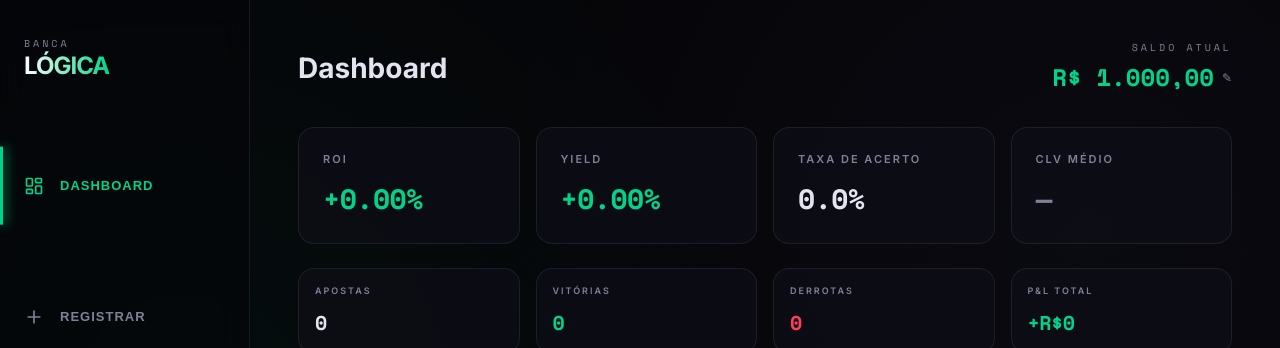
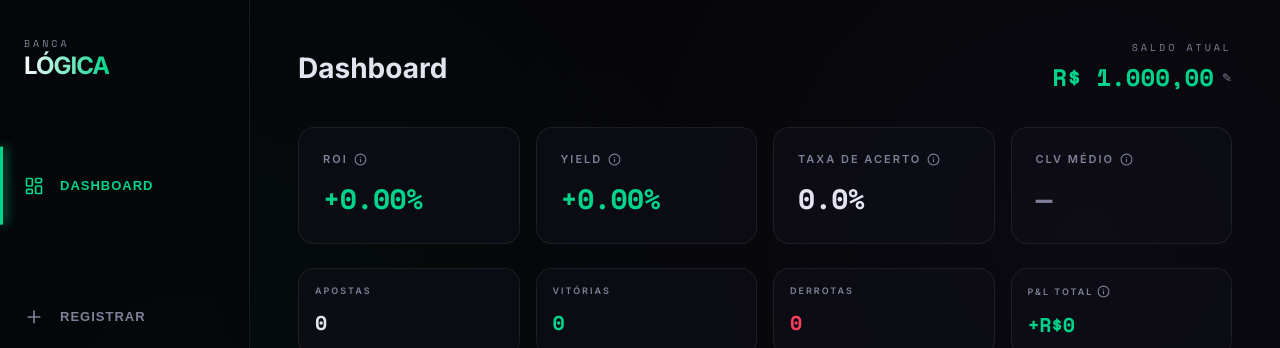
Before and after one commit to zehvistuba/bankroll-vault, a React (Vite) app: page / in a window 1280 px wide. Shown: the top 348 px of the page. Built offline with nearby package versions, Linux system fonts and the light colour scheme.

Commit message:
feat: adicionado tooltips de informacao para KPIs e termos tecnicos

```diff
--- a/src/App.jsx
+++ b/src/App.jsx
@@ -1,6 +1,6 @@
 import { useState, useEffect, useMemo, useRef } from "react";
 import { LineChart, Line, XAxis, YAxis, Tooltip, ResponsiveContainer, CartesianGrid, ReferenceLine } from "recharts";
-import { LayoutDashboard, Plus, List, Calculator, BarChart2, Sparkles, RefreshCw, Check, X } from "lucide-react";
+import { LayoutDashboard, Plus, List, Calculator, BarChart2, Sparkles, RefreshCw, Check, X, Info } from "lucide-react";
 
 const SPORTS = ["Futebol", "Tênis", "Basquete", "Futebol Americano", "MMA", "Outros"];
 const MARKETS = ["1x2", "Over/Under", "Escanteios", "Ambas Marcam", "Handicap Asiático", "Handicap Europeu", "Dupla Chance", "Total de Pontos", "Aces", "Duplas Faltas", "Outros"];
@@ -129,6 +129,25 @@ function AIInsights({ stats, marketSeg, bookSeg, sportSeg, bets }) {
         </div>
       )}
       {!insight && !loading && !error && <div style={{ fontSize: 13, color: "var(--muted)", lineHeight: 1.7, marginTop: 16 }}>Clique em "Gerar Análise" para receber um diagnóstico profundo de seus padrões, possíveis vazamentos de EV e recomendações acionáveis feitas por Inteligência Artificial.</div>}
+    </div>
+  );
+}
+
+function InfoTooltip({ text }) {
+  const [open, setOpen] = useState(false);
+  return (
+    <div
+      className="tooltip-container"
+      onMouseEnter={() => setOpen(true)}
+      onMouseLeave={() => setOpen(false)}
+      onClick={() => setOpen(!open)}
+    >
+      <Info size={13} className="tooltip-icon" />
+      {open && (
+        <div className="tooltip-content animate-fade-in">
+          {text}
+        </div>
+      )}
     </div>
   );
 }
@@ -288,19 +307,25 @@ export default function BankrollVault() {
             {/* DASHBOARD */}
             {view === "dashboard" && <>
               <div className="grid-4">
-                {[{ label: "ROI", val: fmtPct(stats.roi), color: stats.roi >= 0 ? "g" : "r" },
-                  { label: "YIELD", val: fmtPct(stats.yield), color: stats.yield >= 0 ? "g" : "r" },
-                  { label: "TAXA DE ACERTO", val: `${stats.winRate.toFixed(1)}%`, color: "text" },
-                  { label: "CLV MÉDIO", val: stats.avgCLV != null ? fmtPct(stats.avgCLV) : "—", color: stats.avgCLV != null ? (stats.avgCLV >= 0 ? "g" : "r") : "muted" }].map(k => (
-                  <div key={k.label} className="card"><span className="kpi-label">{k.label}</span><div className={`kpi-value ${k.color}`}>{k.val}</div></div>
+                {[{ label: "ROI", val: fmtPct(stats.roi), color: stats.roi >= 0 ? "g" : "r", tip: "Retorno Sobre Investimento. Mede o seu lucro líquido em relação à banca inicial." },
+                  { label: "YIELD", val: fmtPct(stats.yield), color: stats.yield >= 0 ? "g" : "r", tip: "Eficiência. Mostra a porcentagem de lucro sobre todo o volume financeiro apostado." },
+                  { label: "TAXA DE ACERTO", val: `${stats.winRate.toFixed(1)}%`, color: "text", tip: "Porcentagem de vitórias em relação ao total de apostas concluídas." },
+                  { label: "CLV MÉDIO", val: stats.avgCLV != null ? fmtPct(stats.avgCLV) : "—", color: stats.avgCLV != null ? (stats.avgCLV >= 0 ? "g" : "r") : "muted", tip: "Closing Line Value. Se positivo, significa que você bateu a casa de aposta e comprou odds maiores do que o valor de fechamento (O que garante lucro a longo prazo)." }].map(k => (
+                  <div key={k.label} className="card">
+                    <span className="kpi-label" style={{ display: 'flex', alignItems: 'center', gap: '6px' }}>{k.label} {k.tip && <InfoTooltip text={k.tip} />}</span>
+                    <div className={`kpi-value ${k.color}`}>{k.val}</div>
+                  </div>
                 ))}
               </div>
               <div className="grid-4">
                 {[{ label: "APOSTAS", val: stats.totalBets, color: "text" },
                   { label: "VITÓRIAS", val: stats.wins, color: "g" },
                   { label: "DERROTAS", val: stats.losses, color: "r" },
-                  { label: "P&L TOTAL", val: `${stats.totalPL >= 0 ? "+" : ""}R$${Math.round(stats.totalPL)}`, color: stats.totalPL >= 0 ? "g" : "r" }].map(k => (
-                  <div key={k.label} className="card" style={{ padding: "16px" }}><span className="kpi-label" style={{ fontSize: 9 }}>{k.label}</span><div className={`kpi-value ${k.color}`} style={{ fontSize: 20 }}>{k.val}</div></div>
+                  { label: "P&L TOTAL", val: `${stats.totalPL >= 0 ? "+" : ""}R$${Math.round(stats.totalPL)}`, color: stats.totalPL >= 0 ? "g" : "r", tip: "Profit & Loss. O seu resultado financeiro bruto em Reais." }].map(k => (
+                  <div key={k.label} className="card" style={{ padding: "16px" }}>
+                    <span className="kpi-label" style={{ fontSize: 9, display: 'flex', alignItems: 'center', gap: '4px' }}>{k.label} {k.tip && <InfoTooltip text={k.tip} />}</span>
+                    <div className={`kpi-value ${k.color}`} style={{ fontSize: 20 }}>{k.val}</div>
+                  </div>
                 ))}
               </div>
 
@@ -460,7 +485,10 @@ export default function BankrollVault() {
             {view === "kelly" && <div className="card" style={{ maxWidth: 700, margin: "0 auto" }}>
               <div style={{ display: "flex", alignItems: "center", gap: 12, marginBottom: 12 }}>
                 <Calculator size={20} color="var(--primary)" />
-                <span className="section-title" style={{ marginBottom: 0 }}>CALCULADORA CRITÉRIO DE KELLY</span>
+                <span className="section-title" style={{ marginBottom: 0, display: 'flex', alignItems: 'center', gap: '6px' }}>
+                  CALCULADORA CRITÉRIO DE KELLY
+                  <InfoTooltip text="O Critério de Kelly é a fórmula matemática de ouro das apostas. Ele calcula a porcentagem exata da sua banca que deve ser apostada com base na sua probabilidade para maximizar o lucro a longo prazo e reduzir a chance de quebra a zero." />
+                </span>
               </div>
               <p style={{ fontSize: 13, color: "var(--muted)", marginBottom: 24, lineHeight: 1.6 }}>Calcule o tamanho ideal (stake) para sua aposta com base na sua vantagem matemática estimada. Informe sua probabilidade real e a odd oferecida pela casa.</p>
 
--- a/src/index.css
+++ b/src/index.css
@@ -502,3 +502,58 @@ body {
 .balance-display:hover {
   opacity: 0.8;
 }
+
+/* Tooltip */
+.tooltip-container {
+  display: inline-flex;
+  position: relative;
+  cursor: pointer;
+  align-items: center;
+  justify-content: center;
+}
+
+.tooltip-icon {
+  color: var(--muted);
+  transition: color 0.2s ease;
+}
+
+.tooltip-container:hover .tooltip-icon {
+  color: var(--primary);
+}
+
+.tooltip-content {
+  position: absolute;
+  bottom: 150%;
+  left: 50%;
+  transform: translateX(-50%);
+  margin-bottom: 8px;
+  background: rgba(10, 10, 16, 0.95);
+  border: 1px solid var(--border);
+  backdrop-filter: blur(8px);
+  -webkit-backdrop-filter: blur(8px);
+  color: var(--text);
+  font-size: 11px;
+  font-family: var(--font-sans);
+  font-weight: 500;
+  text-transform: none;
+  letter-spacing: 0;
+  padding: 12px 14px;
+  border-radius: 8px;
+  width: max-content;
+  max-width: 220px;
+  z-index: 100;
+  box-shadow: 0 4px 16px rgba(0,0,0,0.5);
+  line-height: 1.6;
+  text-align: center;
+}
+
+.tooltip-content::after {
+  content: '';
+  position: absolute;
+  top: 100%;
+  left: 50%;
+  transform: translateX(-50%);
+  border-width: 6px;
+  border-style: solid;
+  border-color: var(--border) transparent transparent transparent;
+}
```
